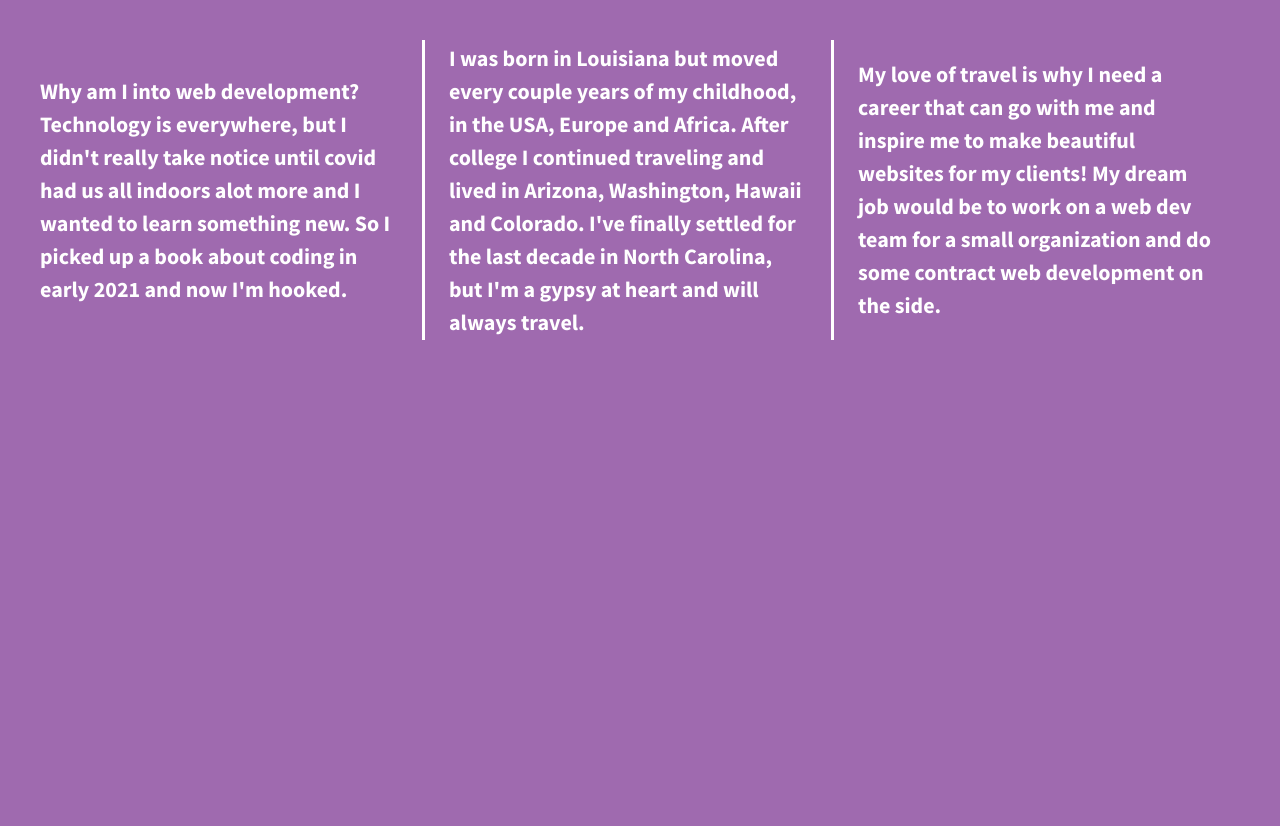
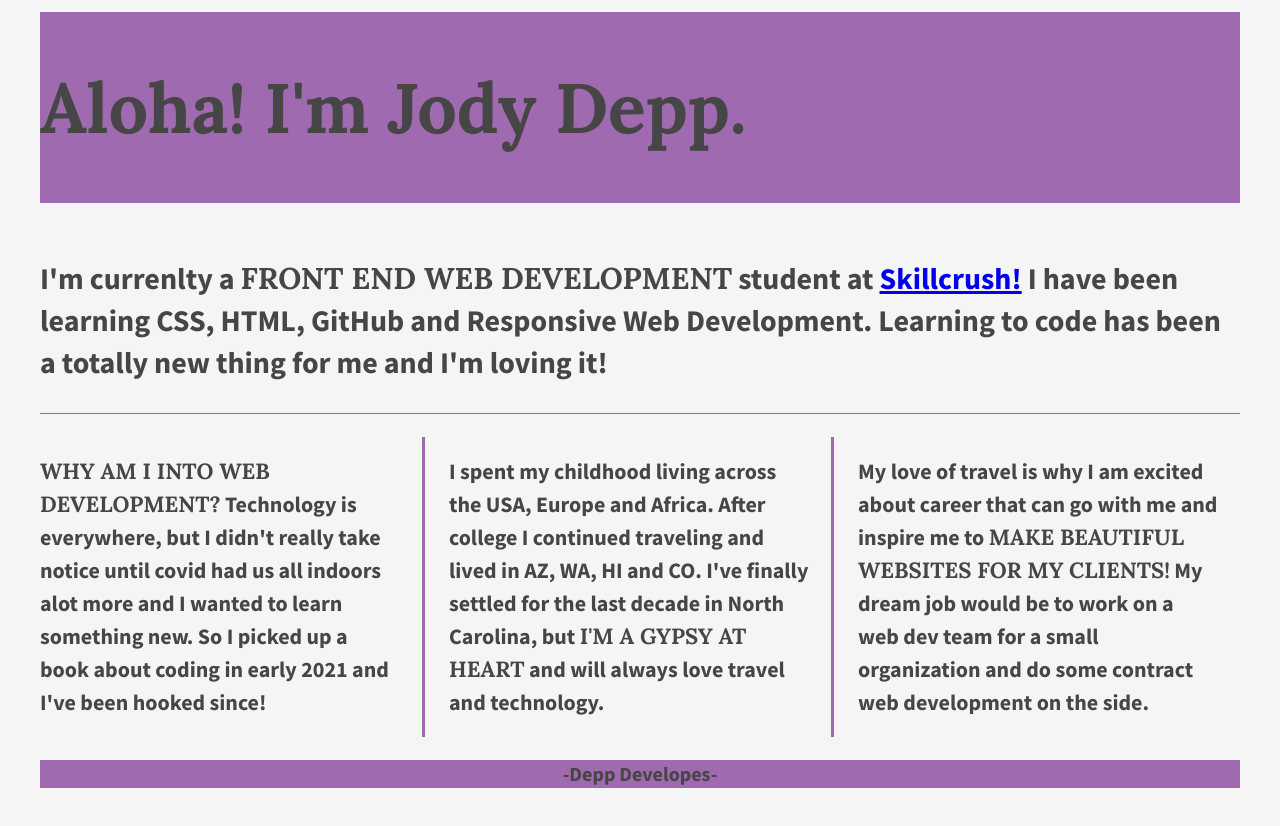
Before and after one commit to JoDepp/flexbox-divs, a plain HTML site: page index.html in a window 1280 px wide. After the commit the page ends 800 px from the top, so only its background shows below. Drawn offline with nearby package versions, Linux system fonts and the light colour scheme.

Commit message:
INITIAL commit flexbox divs Bio webpage

```diff
--- a/css/main.css
+++ b/css/main.css
@@ -97,43 +97,75 @@ textarea {
 
 
 html {
-  background-color: #9f6aaf;
+  background-color: whitesmoke;
   height: 100%;
+  width: 100%;
 }
 
 body {
-  font-family: 'Source Sans Pro', sans-serif;
-  padding: 2em;
-  font-size: 1.25em;
-  height: 100%;
+    color:rgb(71, 70, 70);
+    display: flex;
+    justify-content: center;
+    font-family: 'Source Sans Pro', sans-serif;
+    padding: 0em 2em;
+    font-size: 1.25em;
+    height: 100%;
 }
 
-.wrapper {
-  /*add display:flex and set justify-content to space-between*/
+header, footer {
+    background-color: #9f6aaf;
+    display: flex;
+    width: 100%;
+}
+
+header h1{
+    font-family: 'lora', sans-serif;
+    font-size: 3.5em;
+    justify-content: space-between;
+}
+main {
+    color:rgb(71, 70, 70);
+    display: flex;
+    font-size: 1.50em;
+    justify-content: center;
+    width: 100%;
+    border-bottom: 1px solid #9f6aaf;
+}
+
+.flex-container {
+  align-items: center;
   display: flex;
+  flex-flow: row wrap;
   font-weight: 700;
   justify-content: space-between;
+  max-width: 1200px;
 }
 
-.div-1, .div-2, .div-3 {
-  /*give the divs a width of 30%, add display:flex, set justify-content and align-items to center*/
-  color: #fff;
+p span {
+    font-family:'Lora', sans-serif;
+    text-transform: uppercase;
+}
+.flex-items {
   display: flex;
   justify-content: center;
   align-items: center;
   width: 30%;
   line-height: 1.5em;
   font-size: 1.1em;
-  background-color: #9f6aaf;
   height: 300px;
   padding-right: 1em;
 }
 
-.div-1, .div-2 {
-    border-right: solid white;
+#div-1, #div-2 {
+    border-right: solid #9f6aaf;
 }
 
+footer {
+    align-items: center;
+    justify-content: center;
 
+
+}
 
 /* ==========================================================================
    Helper classes
--- a/index.html
+++ b/index.html
@@ -3,7 +3,7 @@
     <head>
         <meta charset="utf-8">
         <meta http-equiv="x-ua-compatible" content="ie=edge">
-        <title>Make me into a grid!</title>
+        <title>Jody's Bio!</title>
         <meta name="description" content="">
         <meta name="viewport" content="width=device-width, initial-scale=1">
 
@@ -21,22 +21,30 @@
             <p class="browserupgrade">You are using an <strong>outdated</strong> browser. Please <a href="http://browsehappy.com/">upgrade your browser</a> to improve your experience.</p>
         <![endif]-->
 
-        <section class="wrapper">
-            <div class="div-1">
-                Why am I into web development? Technology is everywhere, but I didn't really take notice until covid had us all
-                indoors alot more and I wanted to learn something new. So I picked up a book about coding in early 2021 and now
-                I'm hooked.
+        <section class="flex-container">
+            <header>
+                <h1>Aloha! I'm Jody Depp.</h1>
+            </header>
+            <main>
+                <p>I'm currenlty a <span>front end web development</span> student at <a href= "http://Skillcrush.com/" target = "_Blank"> Skillcrush!</a>
+                I have been learning CSS, HTML, GitHub and Responsive Web Development. Learning to code has been a totally new thing for me
+                and I'm loving it!</p>
+            </main>
+            <div id="div-1" class="flex-items">
+                <p><span>Why am I into web development?</span> Technology is everywhere, but I didn't really take notice until covid had us all
+                indoors alot more and I wanted to learn something new. So I picked up a book about coding in early 2021 and I've been
+                hooked since!</p>
             </div>
-            <div class="div-2">
-                I was born in Louisiana but moved every couple years of my childhood, in the USA, Europe and Africa. After college
-                I continued traveling and lived in Arizona, Washington, Hawaii and
-                Colorado. I've finally settled for the last decade in North Carolina, but I'm a gypsy at heart and will always travel.
-
+            <div id="div-2" class="flex-items">
+                <p>I spent my childhood living across the USA, Europe and Africa. After college
+                I continued traveling and lived in AZ, WA, HI and
+                CO. I've finally settled for the last decade in North Carolina, but <span>I'm a gypsy at heart</span> and will always love travel and technology. </p>
             </div>
-            <div class="div-3">
-                My love of travel is why I need a career that can go with me and inspire me to make beautiful websites for my clients! My
-                dream job would be to work on a web dev team for a small organization and do some contract web development on the side.
+            <div id="div-3" class="flex-items">
+                <p>My love of travel is why I am excited about career that can go with me and inspire me to <span>make beautiful websites for my clients!</span> My
+                dream job would be to work on a web dev team for a small organization and do some contract web development on the side.</p>
             </div>
+            <footer>-Depp Developes-</footer>
         </section>
 
         <script src="https://ajax.googleapis.com/ajax/libs/jquery/1.11.3/jquery.min.js"></script>
```
